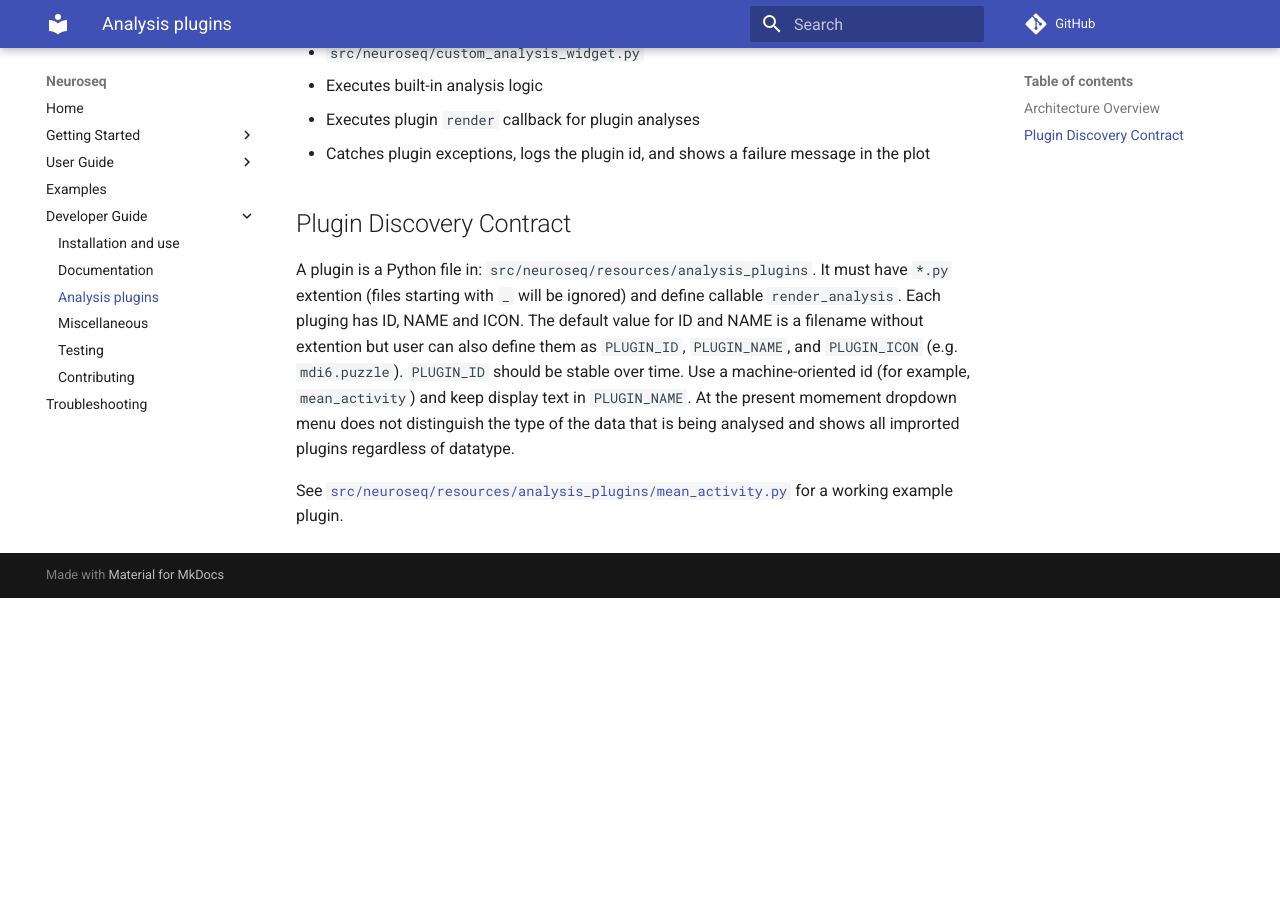
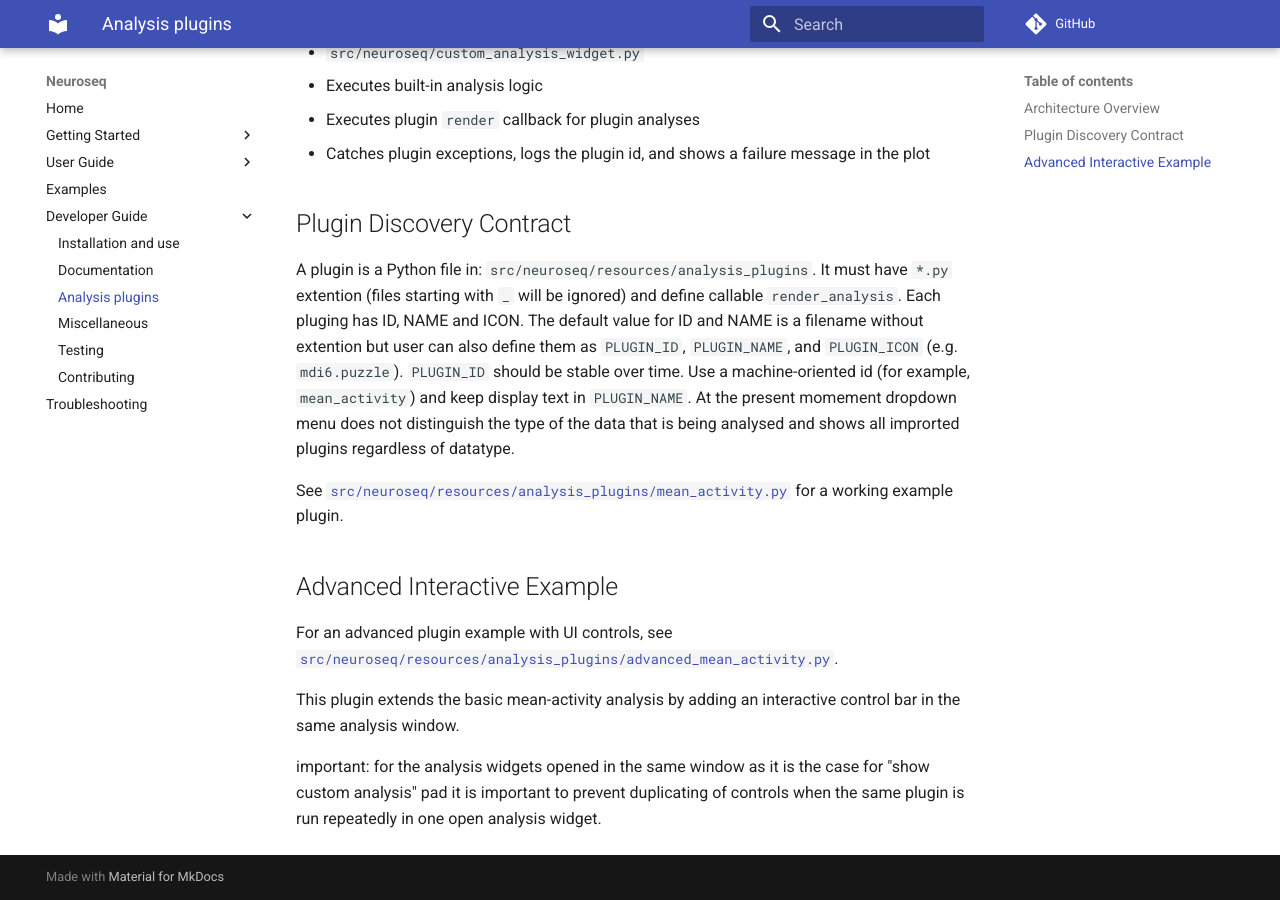
Before and after one commit to neuroseq/neuroseq, an MkDocs documentation site: the page built from docs/developer/analysis_plugins.md, in a window 1280 px wide and 900 px high, scrolled down 618 px. Built offline with MkDocs 1.6.1 and Material for MkDocs 9.7.7, drawn with Linux system fonts in a browser that asks for light colours; comment, search, counter and statistics services are not loaded; before the commit the page ends 1216 px from its top, so only the background shows below that.

Commit message:
related docs

```diff
--- a/docs/developer/analysis_plugins.md
+++ b/docs/developer/analysis_plugins.md
@@ -24,3 +24,11 @@ Plugin support is split across three core modules:
 A plugin is a Python file in: `src/neuroseq/resources/analysis_plugins`. It must have `*.py` extention (files starting with `_` will be ignored) and define callable `render_analysis`. Each pluging has ID, NAME and ICON. The default value for ID and NAME is a filename without extention but user can also define them as `PLUGIN_ID`, `PLUGIN_NAME`, and `PLUGIN_ICON` (e.g. `mdi6.puzzle`). `PLUGIN_ID` should be stable over time. Use a machine-oriented id (for example, `mean_activity`) and keep display text in `PLUGIN_NAME`. At the present momement dropdown menu does not distinguish the type of the data that is being analysed and shows all improrted plugins regardless of datatype.
 
 See [`src/neuroseq/resources/analysis_plugins/mean_activity.py`](../../src/neuroseq/resources/analysis_plugins/mean_activity.py) for a working example plugin.
+
+## Advanced Interactive Example
+
+For an advanced plugin example with UI controls, see [`src/neuroseq/resources/analysis_plugins/advanced_mean_activity.py`](../../src/neuroseq/resources/analysis_plugins/advanced_mean_activity.py).
+
+This plugin extends the basic mean-activity analysis by adding an interactive control bar in the same analysis window.
+
+important: for the analysis widgets opened in the same window as it is the case for "show custom analysis" pad it is important to prevent duplicating of controls when the same plugin is run repeatedly in one open analysis widget.
```
